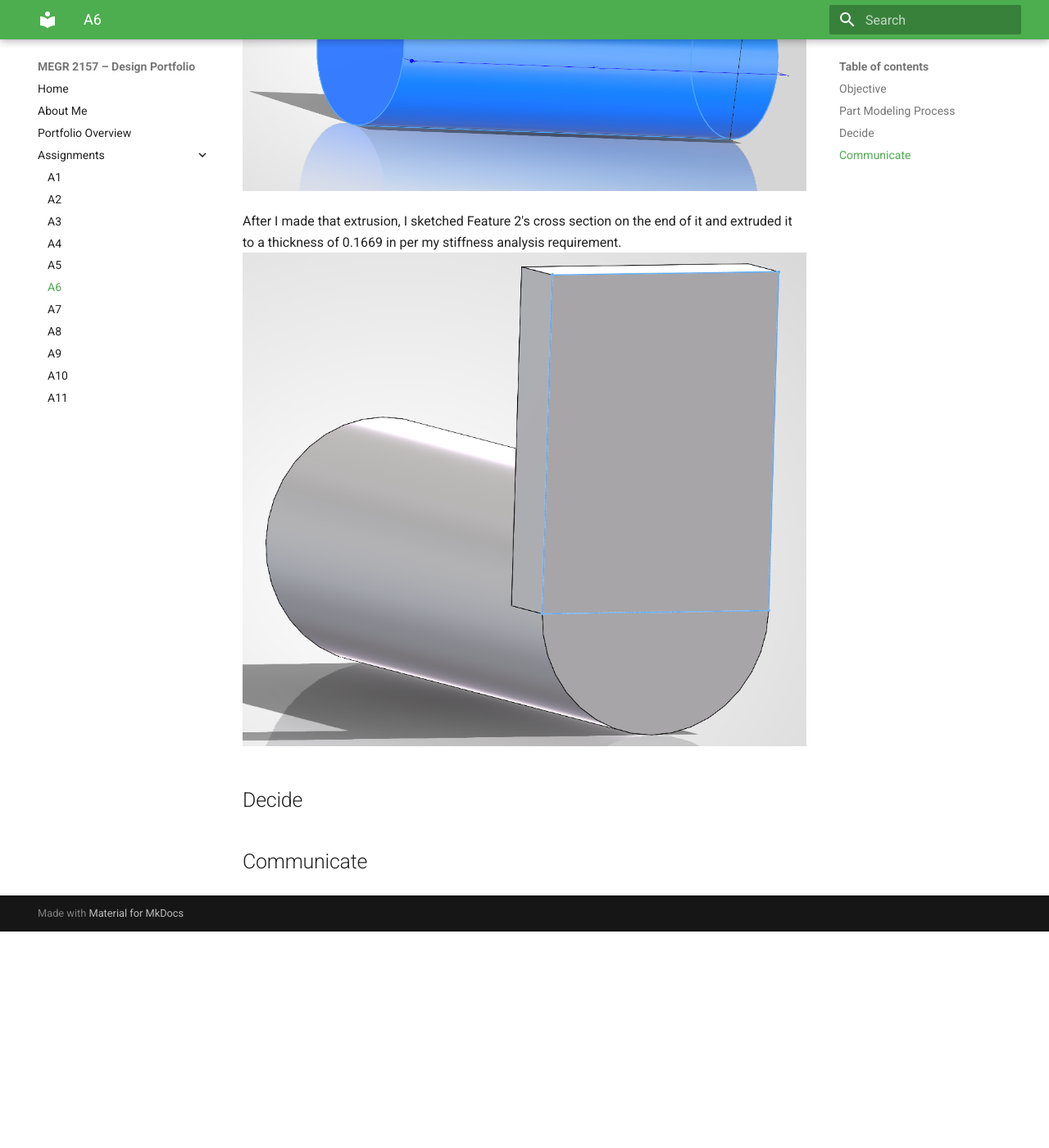
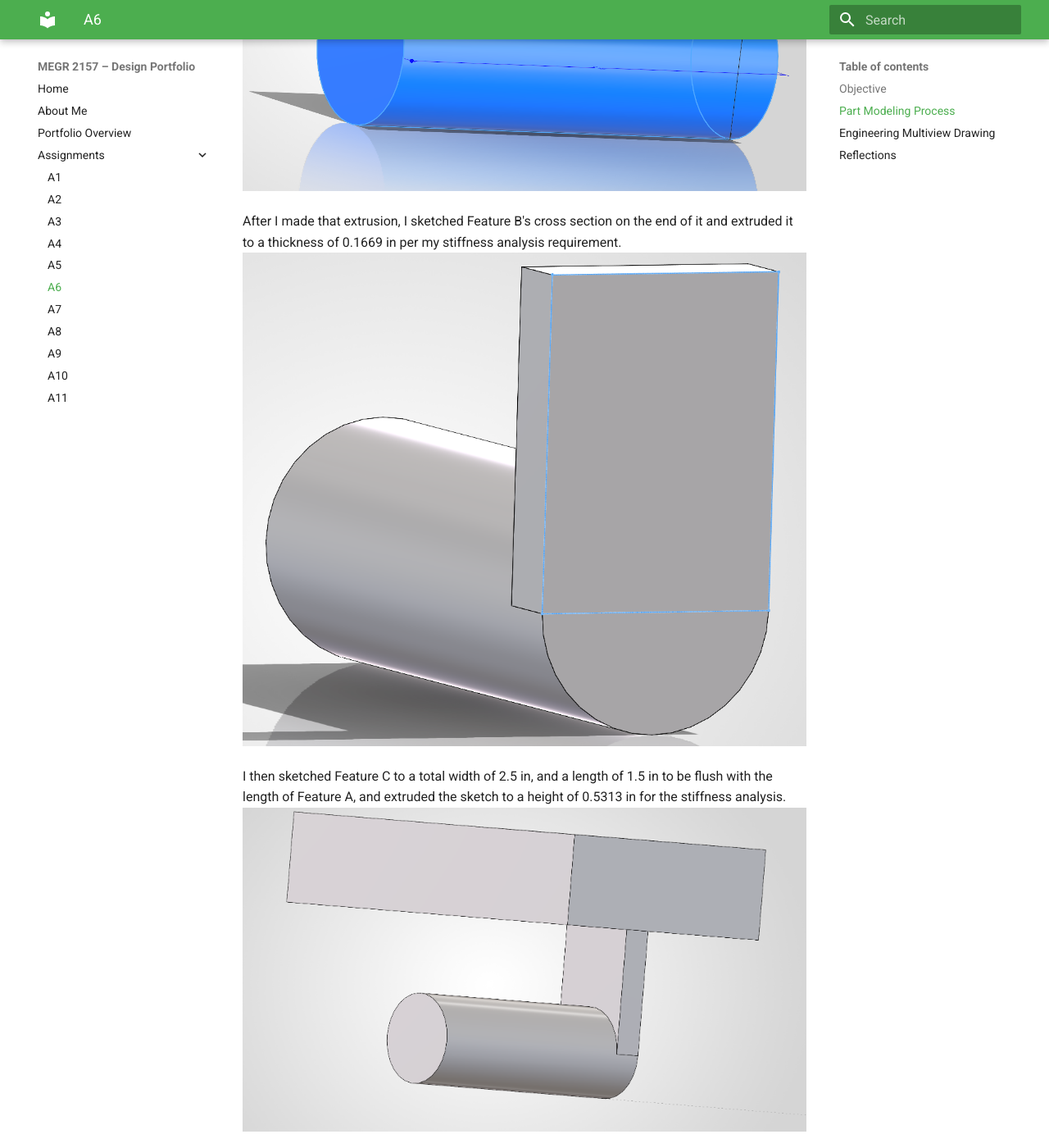
Before and after one commit to apaciore/megr2156-portfolio, an MkDocs documentation site: the page built from docs/assignments/A06/index.md, in a window 1280 px wide and 1400 px high, scrolled down 636 px. Shown: the whole window at 82% size. Built offline with MkDocs 1.6.1 and Material for MkDocs 9.7.7, drawn with Linux system fonts in a browser that asks for light colours; before the commit the page ends 1772 px from its top, so only the background shows below that; some of the changed text lies outside the part shown.

Commit message:
Revise CAD model features and add new sketches
Updated feature descriptions and added new features for CAD model.

```diff
--- a/docs/assignments/A06/index.md
+++ b/docs/assignments/A06/index.md
@@ -9,12 +9,20 @@ The objective of this assignment is to utilize the bracket design we modeled in
 The first thing I executed in CAD was the extrusion of Feature A at 1.5 in and a diameter of 0.523 in, in order to accommodate by the strength analysis.
 ![cad1](Screenshot%202026-09-27%20170315.png)
 
-After I made that extrusion, I sketched Feature 2's cross section on the end of it and extruded it to a thickness of 0.1669 in per my stiffness analysis requirement.
+After I made that extrusion, I sketched Feature B's cross section on the end of it and extruded it to a thickness of 0.1669 in per my stiffness analysis requirement.
 ![cad2](Screenshot%202026-09-27%20174715.png)
 
+I then sketched Feature C to a total width of 2.5 in, and a length of 1.5 in to be flush with the length of Feature A, and extruded the sketch to a height of 0.5313 in for the stiffness analysis.
+![cad3](Screenshot%202026-09-28%20210315.png)
+
+My next step was to sketch 2 arms at a width of 0.192 in for stress analysis on top of Feature C, and extruded this sketch 1.5 in high. This created my Feature D.
+![cad4](Screenshot%202026-09-28%20210945.png)
+
+The last step for creating the CAD model of the bracket was to sketch the flanges on the top of Feature D, and extrude it to a height/thickness of 0.5477 in to accommodate my stress analysis for Feature E.
+![cad5](Screenshot%202026-09-28%20211811.png)
 
 
-## Decide
+## Engineering Multiview Drawing
 
 
-## Communicate
+## Reflections
```
